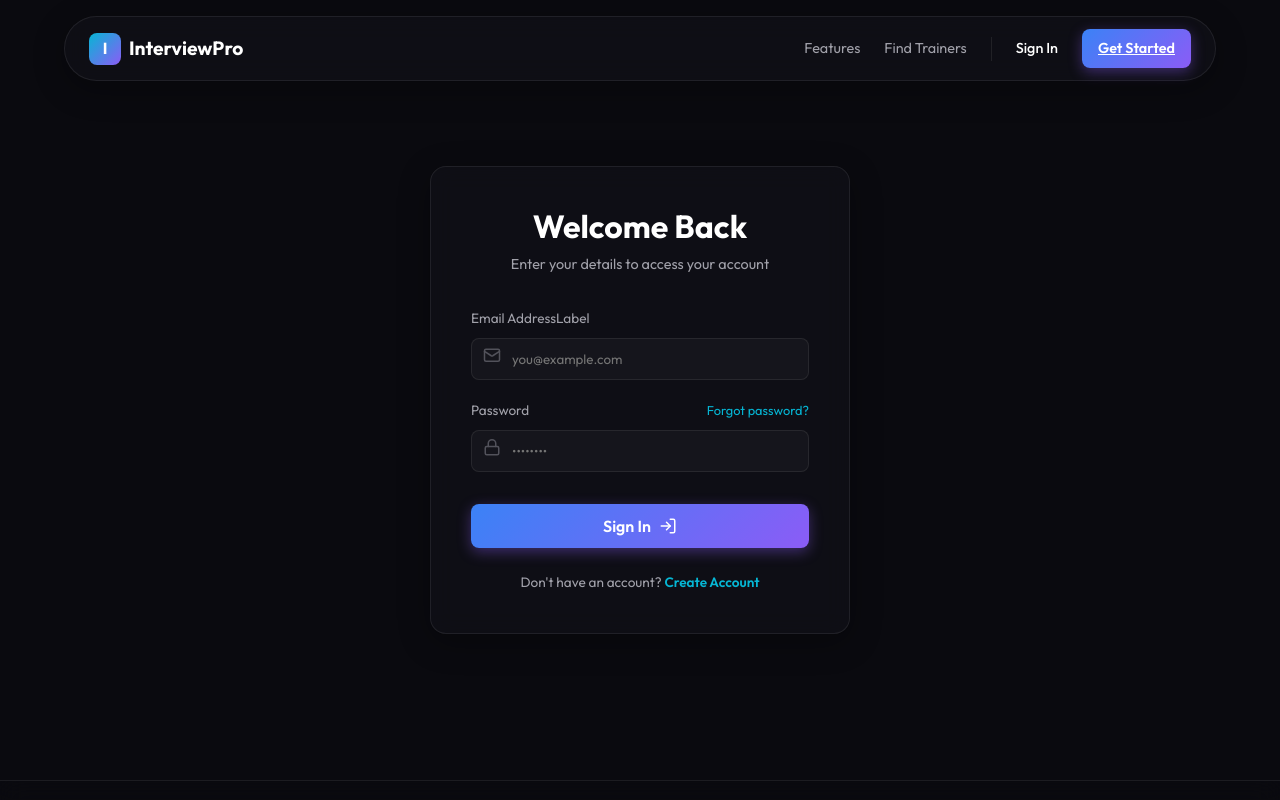
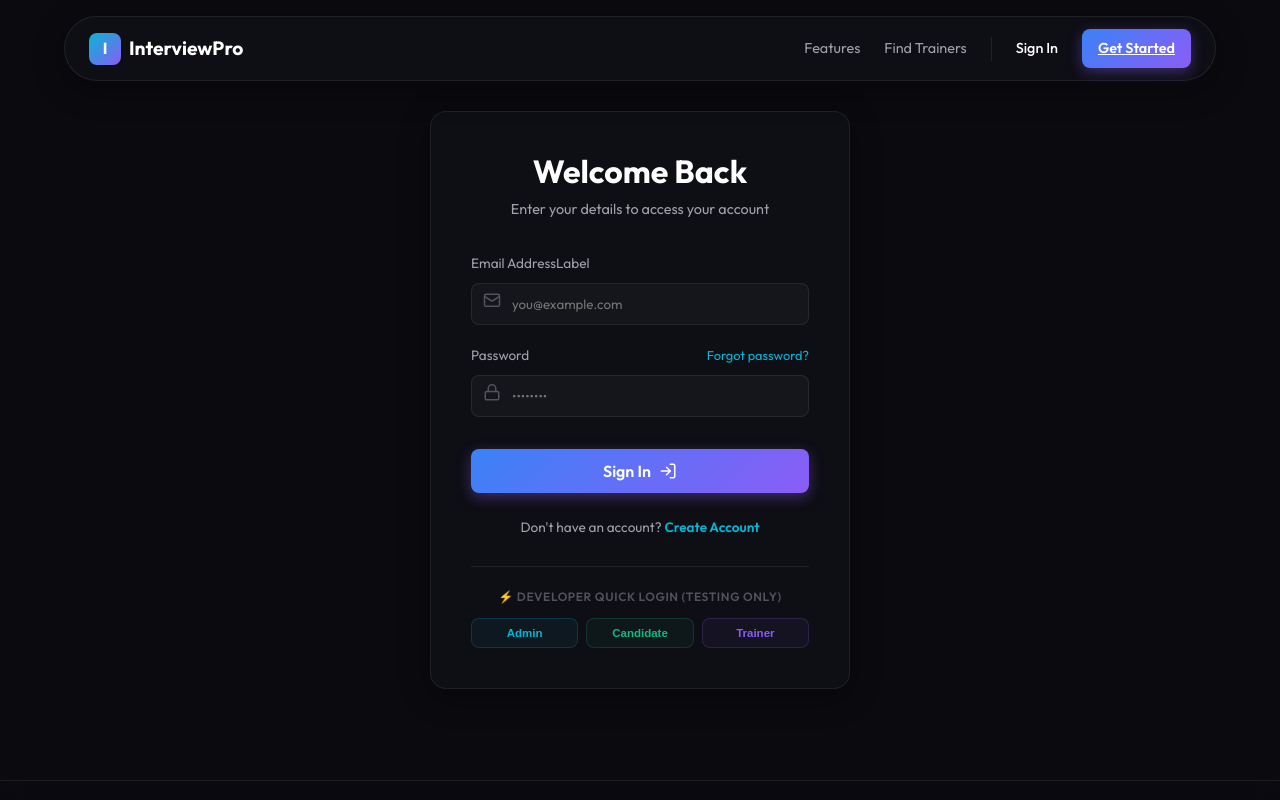
Before and after one commit to boniyeamincse/mockinterviewpro, a React app in the folder frontend/: page /login in a window 1280 px wide. Shown: the top 800 px of the page. Built offline with nearby package versions, Linux system fonts and the light colour scheme; the HTML template or start-up script is replaced by a standard one.

Commit message:
docs: add developer quick login verification details

```diff
--- a/frontend/src/pages/Login.jsx
+++ b/frontend/src/pages/Login.jsx
@@ -137,6 +137,42 @@ const Login = () => {
         <p style={{ color: 'var(--text-secondary)', textAlign: 'center', marginTop: '24px', fontSize: '0.85rem' }}>
           Don't have an account? <Link to="/register" style={{ color: 'var(--accent-cyan)', textDecoration: 'none', fontWeight: 600 }}>Create Account</Link>
         </p>
+
+        {/* Development Quick Login Pills */}
+        <div style={{ marginTop: '28px', borderTop: '1px solid var(--border-light)', paddingTop: '20px' }}>
+          <span style={{ display: 'block', fontSize: '0.75rem', color: 'var(--text-muted)', textAlign: 'center', marginBottom: '12px', fontWeight: 600, letterSpacing: '0.05em', textTransform: 'uppercase' }}>
+            ⚡ Developer Quick Login (Testing Only)
+          </span>
+          <div style={{ display: 'grid', gridTemplateColumns: 'repeat(3, 1fr)', gap: '8px' }}>
+            <button
+              type="button"
+              onClick={() => { setEmail('admin@interviewpro.com'); setPassword('test@1234'); }}
+              style={{ padding: '8px 4px', fontSize: '0.72rem', borderRadius: '8px', background: 'rgba(6,182,212,0.06)', border: '1px solid rgba(6,182,212,0.2)', color: 'var(--accent-cyan)', cursor: 'pointer', transition: 'all 0.15s', fontWeight: 600 }}
+              onMouseEnter={e => { e.currentTarget.style.background = 'rgba(6,182,212,0.12)'; e.currentTarget.style.borderColor = 'rgba(6,182,212,0.4)'; }}
+              onMouseLeave={e => { e.currentTarget.style.background = 'rgba(6,182,212,0.06)'; e.currentTarget.style.borderColor = 'rgba(6,182,212,0.2)'; }}
+            >
+              Admin
+            </button>
+            <button
+              type="button"
+              onClick={() => { setEmail('boniyeamin.cse1@gmail.com'); setPassword('test@1234'); }}
+              style={{ padding: '8px 4px', fontSize: '0.72rem', borderRadius: '8px', background: 'rgba(16,185,129,0.06)', border: '1px solid rgba(16,185,129,0.2)', color: '#10b981', cursor: 'pointer', transition: 'all 0.15s', fontWeight: 600 }}
+              onMouseEnter={e => { e.currentTarget.style.background = 'rgba(16,185,129,0.12)'; e.currentTarget.style.borderColor = 'rgba(16,185,129,0.4)'; }}
+              onMouseLeave={e => { e.currentTarget.style.background = 'rgba(16,185,129,0.06)'; e.currentTarget.style.borderColor = 'rgba(16,185,129,0.2)'; }}
+            >
+              Candidate
+            </button>
+            <button
+              type="button"
+              onClick={() => { setEmail('trainer@interviewpro.com'); setPassword('test@1234'); }}
+              style={{ padding: '8px 4px', fontSize: '0.72rem', borderRadius: '8px', background: 'rgba(139,92,246,0.06)', border: '1px solid rgba(139,92,246,0.2)', color: 'var(--accent-purple)', cursor: 'pointer', transition: 'all 0.15s', fontWeight: 600 }}
+              onMouseEnter={e => { e.currentTarget.style.background = 'rgba(139,92,246,0.12)'; e.currentTarget.style.borderColor = 'rgba(139,92,246,0.4)'; }}
+              onMouseLeave={e => { e.currentTarget.style.background = 'rgba(139,92,246,0.06)'; e.currentTarget.style.borderColor = 'rgba(139,92,246,0.2)'; }}
+            >
+              Trainer
+            </button>
+          </div>
+        </div>
       </div>
     </div>
   );
```
Also changed, not shown: 1 other file (tests, documents, lock files or other folders).
